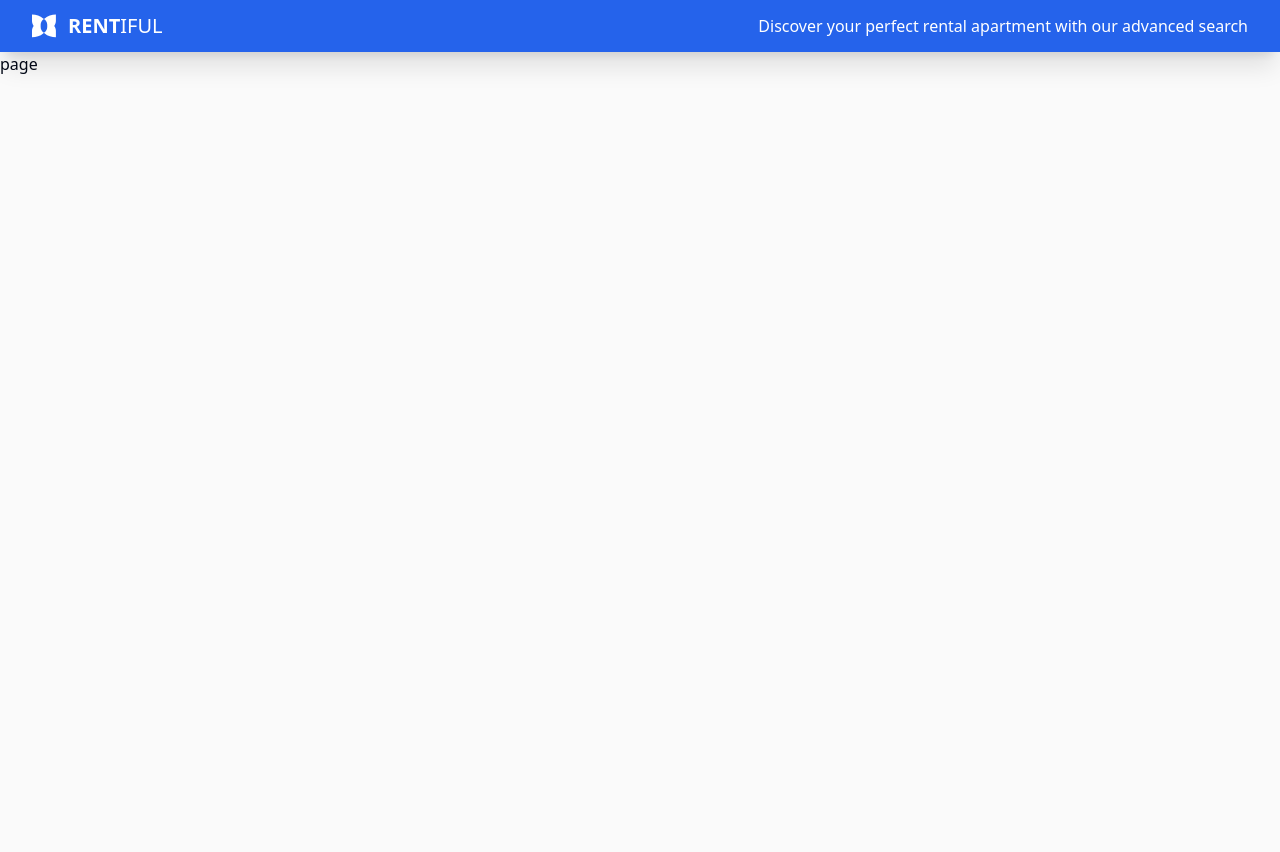
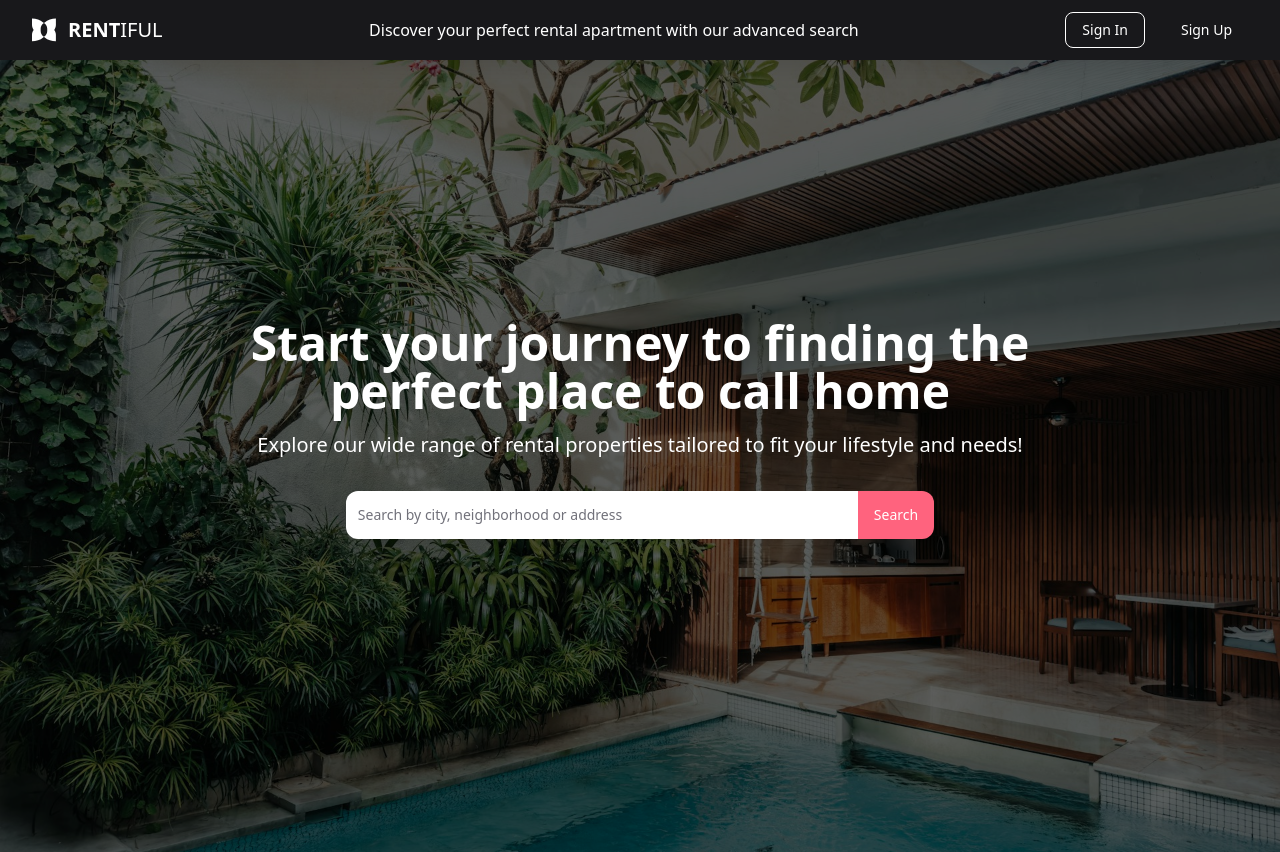
Before and after one commit to LoopCrafter/real-state, a Next.js app in the folder client/: page /landing in a window 1280 px wide. Before the commit the page ends 800 px from the top, so only its background shows below. Built offline with nearby package versions, Linux system fonts and the light colour scheme; no server answers.

Commit message:
Implemented Hero Section component

```diff
--- /dev/null
+++ b/client/src/app/(nondashboard)/landing/HeroSection.tsx
@@ -0,0 +1,49 @@
+"use client";
+import { Button } from "@/components/ui/button";
+import { Input } from "@/components/ui/input";
+import Image from "next/image";
+import { motion } from "framer-motion";
+
+const HeroSection = () => {
+  return (
+    <div className="relative h-screen">
+      <Image
+        src="/images/landing-splash.jpg"
+        alt="Rentiful Rental Platform Hero Section"
+        fill
+        className="object-cover object-center"
+        priority
+      />
+      <div className="absolute inset-0 bg-black/60"></div>
+      <motion.div
+        initial={{ opacity: 0, y: 20 }}
+        animate={{ opacity: 1, y: 0 }}
+        transition={{ duration: 0.8 }}
+        className="absolute top-1/3 transform  text-center w-full"
+      >
+        <div className="max-w-4xl mx-auto px-16 sm:px-12 z-30">
+          <h1 className="text-5xl font-bold text-white mb-4">
+            Start your journey to finding the perfect place to call home
+          </h1>
+          <p className="text-xl text-white mb-8">
+            Explore our wide range of rental properties tailored to fit your
+            lifestyle and needs!
+          </p>
+
+          <div className="flex justify-center">
+            <Input
+              type="text"
+              placeholder="Search by city, neighborhood or address"
+              className="w-full max-w-lg rounded-none rounded-l-xl border-none bg-white h-12"
+            />
+            <Button className="bg-rose-400 text-white rounded-none rounded-r-xl border-none hover:bg-rose-500ˇ h-12">
+              Search
+            </Button>
+          </div>
+        </div>
+      </motion.div>
+    </div>
+  );
+};
+
+export default HeroSection;
--- a/client/src/app/(nondashboard)/landing/page.tsx
+++ b/client/src/app/(nondashboard)/landing/page.tsx
@@ -1,5 +1,11 @@
+import HeroSection from "./HeroSection";
+
 const page = () => {
-  return <div>page</div>;
+  return (
+    <div>
+      <HeroSection />
+    </div>
+  );
 };
 
 export default page;
--- a/client/src/app/globals.css
+++ b/client/src/app/globals.css
@@ -6,102 +6,106 @@
 @theme inline {
   --color-background: var(--background);
   --color-foreground: var(--foreground);
-  --font-sans: var(--font-geist-sans);
-  --font-mono: var(--font-geist-mono);
-  --color-sidebar-ring: var(--sidebar-ring);
-  --color-sidebar-border: var(--sidebar-border);
-  --color-sidebar-accent-foreground: var(--sidebar-accent-foreground);
-  --color-sidebar-accent: var(--sidebar-accent);
-  --color-sidebar-primary-foreground: var(--sidebar-primary-foreground);
-  --color-sidebar-primary: var(--sidebar-primary);
-  --color-sidebar-foreground: var(--sidebar-foreground);
-  --color-sidebar: var(--sidebar);
-  --color-chart-5: var(--chart-5);
-  --color-chart-4: var(--chart-4);
-  --color-chart-3: var(--chart-3);
-  --color-chart-2: var(--chart-2);
-  --color-chart-1: var(--chart-1);
+  --color-card: var(--card);
+  --color-card-foreground: var(--card-foreground);
+  --color-popover: var(--popover);
+  --color-popover-foreground: var(--popover-foreground);
+  --color-primary: var(--primary);
+  --color-primary-foreground: var(--primary-foreground);
+  --color-secondary: var(--secondary);
+  --color-secondary-foreground: var(--secondary-foreground);
+  --color-muted: var(--muted);
+  --color-muted-foreground: var(--muted-foreground);
+  --color-accent: var(--accent);
+  --color-accent-foreground: var(--accent-foreground);
+  --color-destructive: var(--destructive);
+  --color-destructive-foreground: var(--destructive-foreground);
+  --color-border: var(--border);
+  --color-input: var(--input);
   --color-ring: var(--ring);
-  --color-input: var(--input);
-  --color-border: var(--border);
-  --color-destructive: var(--destructive);
-  --color-accent-foreground: var(--accent-foreground);
-  --color-accent: var(--accent);
-  --color-muted-foreground: var(--muted-foreground);
-  --color-muted: var(--muted);
-  --color-secondary-foreground: var(--secondary-foreground);
-  --color-secondary: var(--secondary);
-  --color-primary-foreground: var(--primary-foreground);
-  --color-primary: var(--primary);
-  --color-popover-foreground: var(--popover-foreground);
-  --color-popover: var(--popover);
-  --color-card-foreground: var(--card-foreground);
-  --color-card: var(--card);
-  --radius-sm: calc(var(--radius) - 4px);
-  --radius-md: calc(var(--radius) - 2px);
   --radius-lg: var(--radius);
-  --radius-xl: calc(var(--radius) + 4px);
 }
 
+@layer base {
   :root {
-  --background: hsl(0 0% 98%);
-  --foreground: hsl(222.2 84% 4.9%);
+    --background: hsl(0 0% 100%);
+    --foreground: hsl(240 10% 3.9%);
+
     --card: hsl(0 0% 100%);
-  --card-foreground: hsl(222.2 84% 4.9%);
+    --card-foreground: hsl(240 10% 3.9%);
+
     --popover: hsl(0 0% 100%);
-  --popover-foreground: hsl(222.2 84% 4.9%);
-  --primary: hsl(221.2 83.2% 53.3%);
-  --primary-foreground: hsl(210 40% 98%);
-  --secondary: hsl(210 40% 96.1%);
-  --secondary-foreground: hsl(222.2 47.4% 11.2%);
-  --muted: hsl(210 40% 96.1%);
-  --muted-foreground: hsl(215.4 16.3% 46.9%);
-  --accent: hsl(210 40% 96.1%);
-  --accent-foreground: hsl(222.2 47.4% 11.2%);
+    --popover-foreground: hsl(240 10% 3.9%);
+
+    --primary: hsl(240 5.9% 10%);
+    --primary-foreground: hsl(0 0% 98%);
+
+    --secondary: hsl(240 4.8% 95.9%);
+    --secondary-foreground: hsl(240 5.9% 10%);
+
+    --muted: hsl(240 4.8% 95.9%);
+    --muted-foreground: hsl(240 3.8% 46.1%);
+
+    --accent: hsl(240 4.8% 95.9%);
+    --accent-foreground: hsl(240 5.9% 10%);
+
     --destructive: hsl(0 84.2% 60.2%);
-  --destructive-foreground: hsl(210 40% 98%);
-  --border: hsl(214.3 31.8% 91.4%);
-  --input: hsl(214.3 31.8% 88%);
-  --ring: hsl(221.2 83.2% 53.3%);
+    --destructive-foreground: hsl(0 0% 98%);
+
+    --border: hsl(240 5.9% 90%);
+    --input: hsl(240 5.9% 90%);
+    --ring: hsl(240 5.9% 10%);
+
     --radius: 0.5rem;
-  --sidebar-background: hsl(0 0% 98%);
-  --sidebar-foreground: hsl(240 5.3% 26.1%);
+
+    --sidebar-background: hsl(0 0% 100%);
+    --sidebar-foreground: hsl(240 5.9% 10%);
     --sidebar-primary: hsl(240 5.9% 10%);
     --sidebar-primary-foreground: hsl(0 0% 98%);
     --sidebar-accent: hsl(240 4.8% 95.9%);
     --sidebar-accent-foreground: hsl(240 5.9% 10%);
-  --sidebar-border: hsl(220 13% 91%);
-  --sidebar-ring: hsl(217.2 91.2% 59.8%);
+    --sidebar-border: hsl(240 5.9% 90%);
+    --sidebar-ring: hsl(240 5.9% 10%);
   }
 
   .dark {
-  --background: hsl(222.2 84% 3.9%);
-  --foreground: hsl(210 40% 98%);
-  --card: hsl(222.2 84% 4.9%);
-  --card-foreground: hsl(210 40% 98%);
-  --popover: hsl(222.2 84% 4.9%);
-  --popover-foreground: hsl(210 40% 98%);
-  --primary: hsl(217.2 91.2% 59.8%);
-  --primary-foreground: hsl(222.2 47.4% 11.2%);
-  --secondary: hsl(217.2 32.6% 17.5%);
-  --secondary-foreground: hsl(210 40% 98%);
-  --muted: hsl(217.2 32.6% 17.5%);
-  --muted-foreground: hsl(215 20.2% 65.1%);
-  --accent: hsl(217.2 32.6% 17.5%);
-  --accent-foreground: hsl(210 40% 98%);
+    --background: hsl(240 10% 3.9%);
+    --foreground: hsl(0 0% 98%);
+
+    --card: hsl(240 10% 3.9%);
+    --card-foreground: hsl(0 0% 98%);
+
+    --popover: hsl(240 10% 3.9%);
+    --popover-foreground: hsl(0 0% 98%);
+
+    --primary: hsl(0 0% 98%);
+    --primary-foreground: hsl(240 5.9% 10%);
+
+    --secondary: hsl(240 3.7% 15.9%);
+    --secondary-foreground: hsl(0 0% 98%);
+
+    --muted: hsl(240 3.7% 15.9%);
+    --muted-foreground: hsl(240 5% 64.9%);
+
+    --accent: hsl(240 3.7% 15.9%);
+    --accent-foreground: hsl(0 0% 98%);
+
     --destructive: hsl(0 62.8% 30.6%);
-  --destructive-foreground: hsl(210 40% 98%);
-  --border: hsl(217.2 32.6% 17.5%);
-  --input: hsl(217.2 32.6% 15.5%);
-  --ring: hsl(224.3 76.3% 48%);
-  --sidebar-background: hsl(240 5.9% 10%);
-  --sidebar-foreground: hsl(240 4.8% 95.9%);
-  --sidebar-primary: hsl(224.3 76.3% 48%);
-  --sidebar-primary-foreground: hsl(0 0% 100%);
+    --destructive-foreground: hsl(0 0% 98%);
+
+    --border: hsl(240 3.7% 15.9%);
+    --input: hsl(240 3.7% 15.9%);
+    --ring: hsl(240 4.9% 83.9%);
+
+    --sidebar-background: hsl(240 10% 3.9%);
+    --sidebar-foreground: hsl(0 0% 98%);
+    --sidebar-primary: hsl(0 0% 98%);
+    --sidebar-primary-foreground: hsl(240 5.9% 10%);
     --sidebar-accent: hsl(240 3.7% 15.9%);
-  --sidebar-accent-foreground: hsl(240 4.8% 95.9%);
+    --sidebar-accent-foreground: hsl(0 0% 98%);
     --sidebar-border: hsl(240 3.7% 15.9%);
-  --sidebar-ring: hsl(217.2 91.2% 59.8%);
+    --sidebar-ring: hsl(240 4.9% 83.9%);
+  }
 }
 
 @layer base {
--- a/client/src/components/Navbar.tsx
+++ b/client/src/components/Navbar.tsx
@@ -5,6 +5,7 @@ import { usePathname, useRouter } from "next/navigation";
 import { SidebarTrigger } from "./ui/sidebar";
 import Link from "next/link";
 import Image from "next/image";
+import { Button } from "./ui/button";
 
 const Navbar = () => {
   const router = useRouter();
@@ -51,6 +52,24 @@ const Navbar = () => {
             Discover your perfect rental apartment with our advanced search
           </p>
         )}
+        <div className="flex items-center gap-5">
+          <Link href="/signin">
+            <Button
+              variant="outline"
+              className="text-white border-white bg-transparent hover:bg-background hover:text-foreground rounded-lg"
+            >
+              Sign In
+            </Button>
+          </Link>
+          <Link href="/signup">
+            <Button
+              variant="secondary"
+              className="text-white bg-secondary-600 hover:bg-background hover:text-foreground rounded-lg"
+            >
+              Sign Up
+            </Button>
+          </Link>
+        </div>
       </div>
     </div>
   );
```
Lines whose indentation alone changed are shown as unchanged.
